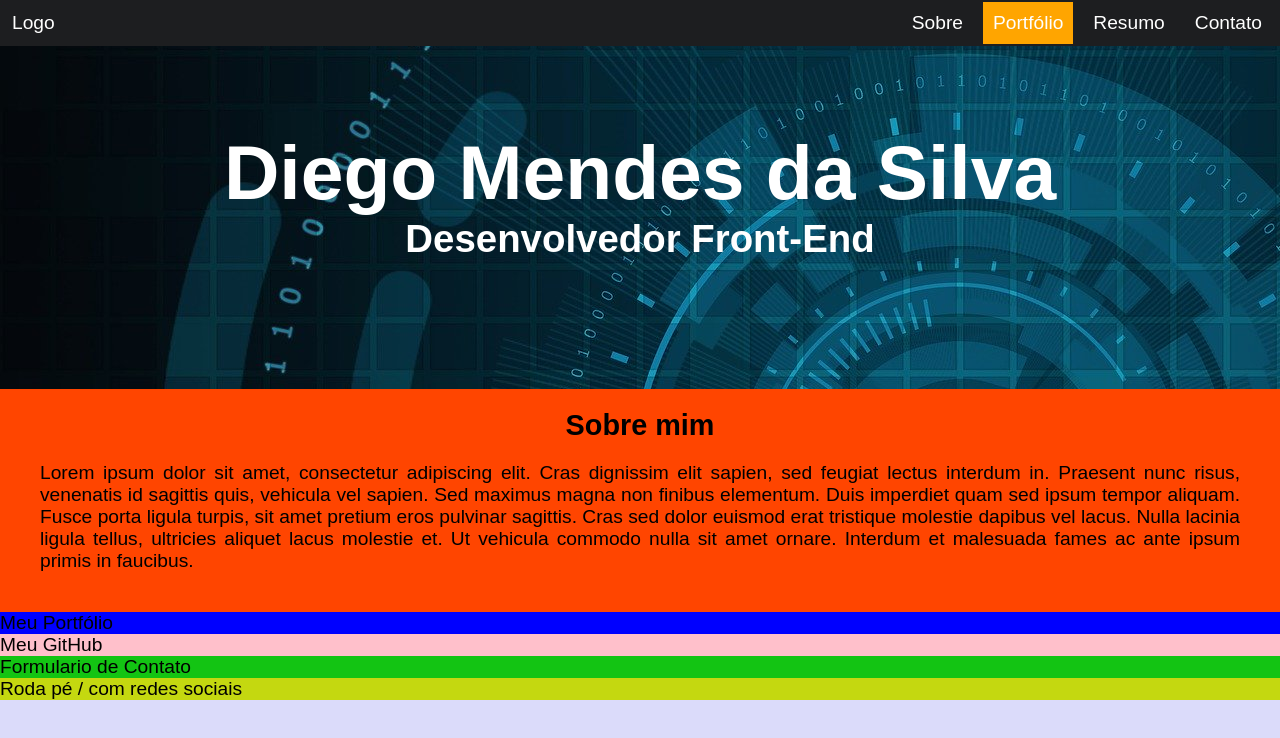
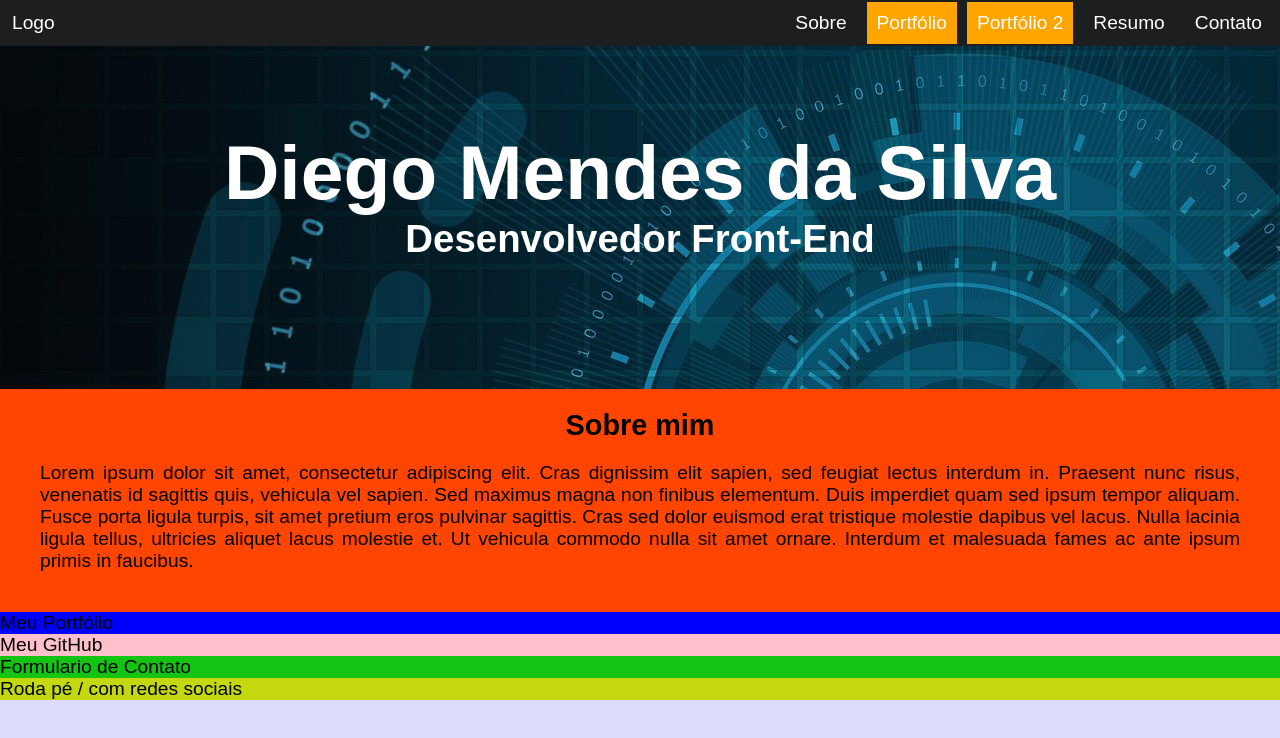
Before and after one commit to diegomendes90/diegomendes90.github.io, a plain HTML site: page index.html in a window 1280 px wide. Drawn offline with Linux system fonts and the light colour scheme.

Commit message:
Update index.html

```diff
--- a/index.html
+++ b/index.html
@@ -15,6 +15,7 @@
                 <ul class="menu">
                     <li><a href="/">Sobre</a></li>
                     <li id="link"><a id="link" href="guanabara.html">Portfólio</a></li>
+                    <li id="link2"><a id="link" href="index2.html">Portfólio 2</a></li>
                     <li><a href="/">Resumo</a></li>
                     <li><a href="/">Contato</a></li>
                 </ul>
```
